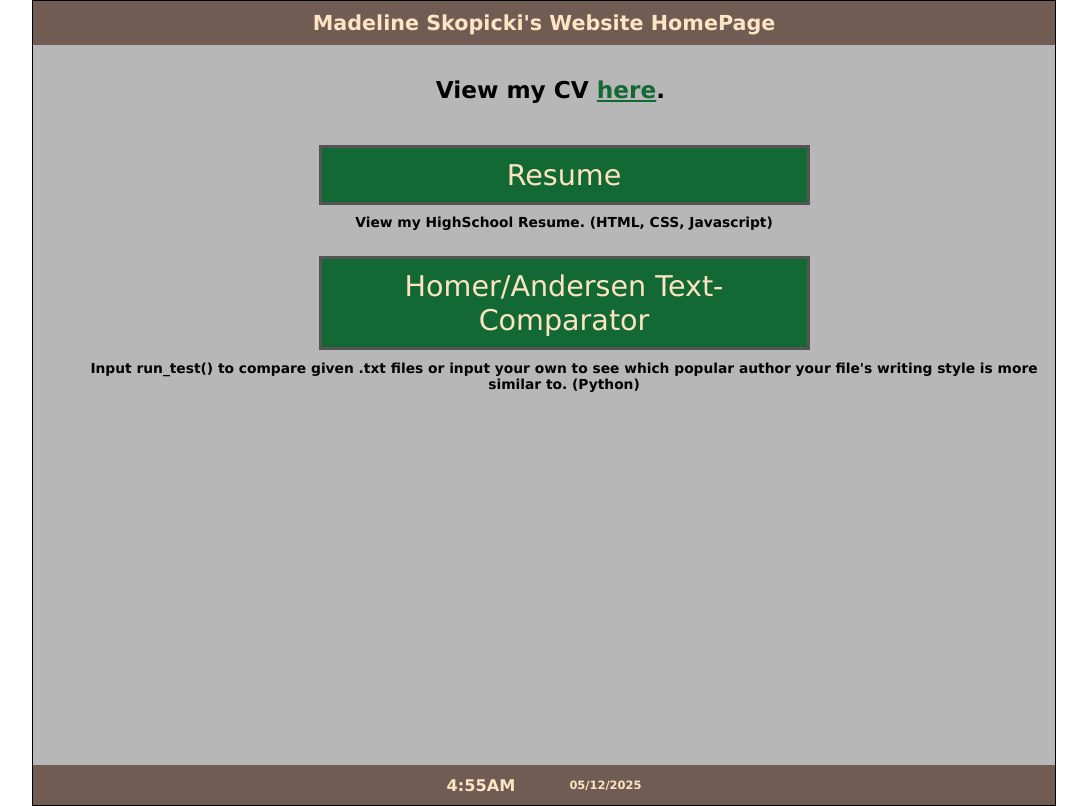
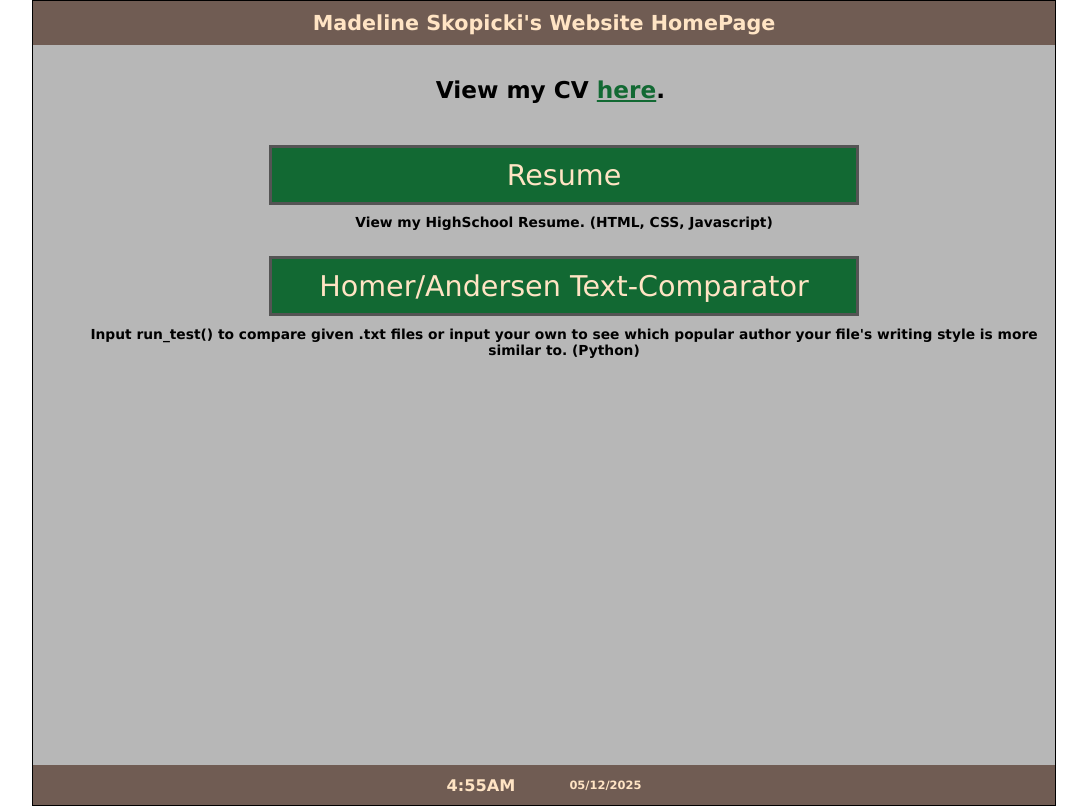
Before and after one commit to msko24/madelineskopicki, a plain HTML site: page index.html in a window 1280 px wide. Shown: the whole page, without its empty margins (96-1183 px from the left). Drawn offline with Linux system fonts and the light colour scheme.

Commit message:
Update index.css

```diff
--- a/index.css
+++ b/index.css
@@ -60,7 +60,7 @@ nav ul{
 }
 
 nav li{
-    margin: 1% 25%;
+    margin: 1% 20%;
     display: inline;
     padding: 1% 2%;
     font-size: calc(3px + 2vw);
```
